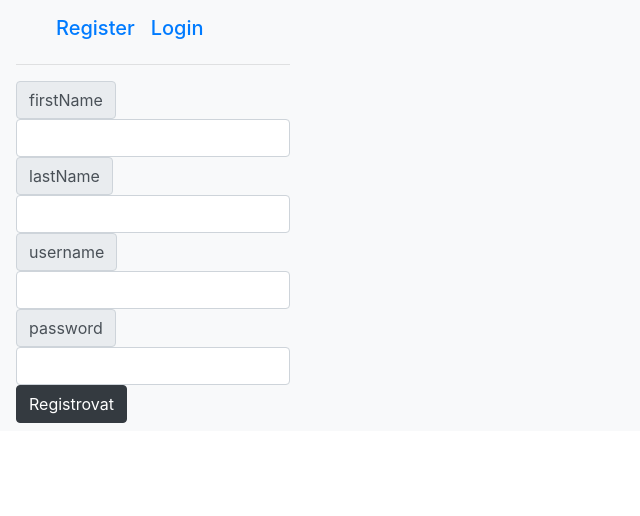
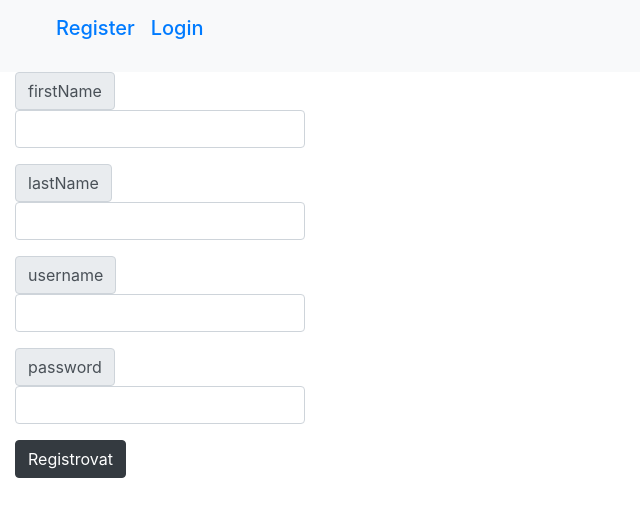
Before and after one commit to st52572/quiztest, a React (Create React App) app in the folder frontend/: page /registration in a window 1280 px wide. Shown: the top 516 px of the page, without its empty margins (0-640 px from the left). Built offline with nearby package versions, Linux system fonts and the light colour scheme.

Commit message:
Hierarchie - router switch unlogged vzhled

```diff
--- a/frontend/src/App.js
+++ b/frontend/src/App.js
@@ -2,15 +2,40 @@ import React from 'react';
 import './App.css';
 import {Navbar} from "./Components/Navbar"
 import 'bootstrap/dist/css/bootstrap.min.css';
+import {BrowserRouter as Router, Route, Switch} from "react-router-dom";
+import {CreateTest} from "./Components/CreateTest";
+import {Tests} from "./Components/Tests";
+import {UserTests} from "./Components/UserTests";
+import {Logout} from "./Components/Logout";
+import {Test} from "./Components/Test";
+import {Registration} from "./Components/Registration";
+import {Login} from "./Components/Login";
 
 export class App extends React.Component {
 
     render() {
         return (
             <div className="App">
-                <div>
+                <Router>
                     <Navbar/>
-                </div>
+                    <Switch>
+                        <Route exact path="/registration">
+                            <Registration/>
+                        </Route>
+                        <Route exact path="/login">
+                            <Login/>
+                        </Route>
+                        <Route exact path="/createTest">
+                            <CreateTest/>
+                        </Route>
+                        <Route exact path="/tests" render={(props) => <Tests {...props} />}/>
+                        <Route exact path="/user-tests" render={(props) => <UserTests {...props} />}/>
+                        <Route path="/logout">
+                            <Logout/>
+                        </Route>
+                        <Route path="/test/:id" render={(props) => <Test {...props} />}/>
+                    </Switch>
+                </Router>
             </div>
         );
     }
--- a/frontend/src/Components/Login.jsx
+++ b/frontend/src/Components/Login.jsx
@@ -53,11 +53,17 @@ export class Login extends React.Component {
 
     render() {
         return (
-            <div>
-                <Input type={"text"} chaning={"username"} onChange={this.change} text={"username"}/>
-                <Input type={"current-password"} chaning={"password"} onChange={this.change} text={"password"}/>
-                <button className={"btn btn-dark"} onClick={this.login}>Login</button>
-            </div>
+            <form>
+                <div className="form-group col-md-3">
+                    <Input type={"text"} chaning={"username"} onChange={this.change} text={"username"}/>
+                </div>
+                <div className="form-group col-md-3">
+                    <Input type={"current-password"} chaning={"password"} onChange={this.change} text={"password"}/>
+                </div>
+                <div className="form-group col-md-3">
+                    <button className={"btn btn-dark"} onClick={this.login}>Login</button>
+                </div>
+            </form>
         )
     }
 
--- a/frontend/src/Components/Navbar.jsx
+++ b/frontend/src/Components/Navbar.jsx
@@ -5,10 +5,8 @@ import {NavbarNotLogged} from "./NavbarNotLogged";
 export function Navbar() {
 
     return (
-        <div className="App">
-            <nav className="navbar navbar-light bg-light">
-                {localStorage.getItem("userInfo") != null ? <NavbarLogged/> : <NavbarNotLogged/>}
-            </nav>
-        </div>
+        <nav className="navbar navbar-light bg-light">
+            {localStorage.getItem("userInfo") != null ? <NavbarLogged/> : <NavbarNotLogged/>}
+        </nav>
     );
 }
--- a/frontend/src/Components/NavbarLogged.jsx
+++ b/frontend/src/Components/NavbarLogged.jsx
@@ -1,14 +1,8 @@
-import {BrowserRouter as Router, Link, Route, Switch} from "react-router-dom";
-import {CreateTest} from "./CreateTest";
-import {Tests} from "./Tests";
-import {Logout} from "./Logout";
-import {Test} from "./Test";
-import {UserTests} from "./UserTests";
+import {Link} from "react-router-dom";
 import React from "react";
 
 export function NavbarLogged() {
     return (
-        <Router>
         <div>
             <ul>
                 <li className="navbar-brand mb-0 h1">
@@ -23,23 +17,8 @@ export function NavbarLogged() {
                 <li className="navbar-brand mb-0 h1">
                     <Link to="/logout">LogOut</Link>
                 </li>
-
             </ul>
-
-                <hr/>
-                <Switch>
-                    <Route exact path="/createTest">
-                        <CreateTest/>
-                    </Route>
-                    <Route exact path="/tests" render={(props) => <Tests {...props} />}/>
-                    <Route exact path="/user-tests" render={(props) => <UserTests {...props} />}/>
-                    <Route path="/logout">
-                        <Logout/>
-                    </Route>
-                    <Route path="/test/:id" render={(props) => <Test {...props} />}/>
-                </Switch>
         </div>
-        </Router>
 
     );
 }
--- a/frontend/src/Components/NavbarNotLogged.jsx
+++ b/frontend/src/Components/NavbarNotLogged.jsx
@@ -1,11 +1,8 @@
-import {BrowserRouter as Router, Link, Route, Switch} from "react-router-dom";
+import {Link} from "react-router-dom";
 import React from "react";
-import {Login} from "./Login";
-import {Registration} from "./Registration";
 
 export function NavbarNotLogged() {
     return (
-        <Router>
         <div>
             <ul>
                 <li className="navbar-brand mb-0 h1">
@@ -14,22 +11,7 @@ export function NavbarNotLogged() {
                 <li className="navbar-brand mb-0 h1">
                     <Link to="/login">Login</Link>
                 </li>
-
             </ul>
-
-                <hr/>
-
-                <Switch>
-                    <Route exact path="/registration">
-                        <Registration/>
-                    </Route>
-
-                    <Route exact path="/login">
-                        <Login/>
-                    </Route>
-
-                </Switch>
         </div>
-        </Router>
     );
 }
--- a/frontend/src/Components/Registration.jsx
+++ b/frontend/src/Components/Registration.jsx
@@ -19,7 +19,7 @@ export class Registration extends React.Component {
         };
         console.log(JSON.stringify(this.state.user));
         fetch('http://localhost:8080/users/add', requestOptions)
-            .then();
+            .then(window.location.replace("/login"));
     };
 
     change = (event) => {
@@ -33,15 +33,23 @@ export class Registration extends React.Component {
 
     render() {
         return (
-            <div>
                 <form>
-                    <Input type={"text"} chaning={"firstName"} onChange={this.change} text={"firstName"}/>
-                    <Input type={"text"} chaning={"lastName"} onChange={this.change} text={"lastName"}/>
-                    <Input type={"text"} chaning={"username"} onChange={this.change} text={"username"}/>
-                    <Input type={"password"} chaning={"password"} onChange={this.change} text={"password"}/>
-                    <button className={"btn btn-dark"} onClick={this.register}>Registrovat</button>
+                    <div className="form-group col-md-3">
+                        <Input type={"text"} chaning={"firstName"} onChange={this.change} text={"firstName"}/>
+                    </div>
+                    <div className="form-group col-md-3">
+                        <Input type={"text"} chaning={"lastName"} onChange={this.change} text={"lastName"}/>
+                    </div>
+                    <div className="form-group col-md-3">
+                        <Input type={"text"} chaning={"username"} onChange={this.change} text={"username"}/>
+                    </div>
+                    <div className="form-group col-md-3">
+                        <Input type={"password"} chaning={"password"} onChange={this.change} text={"password"}/>
+                    </div>
+                    <div className="form-group col-md-3">
+                        <button className={"btn btn-dark"} onClick={this.register}>Registrovat</button>
+                    </div>
                 </form>
-            </div>
         )
     }
 
```
Also changed, not shown: frontend/src/Components/Test.jsx (+2 -8 lines), 2 other files (tests, documents, lock files or other folders). Lines whose indentation alone changed are shown as unchanged.
